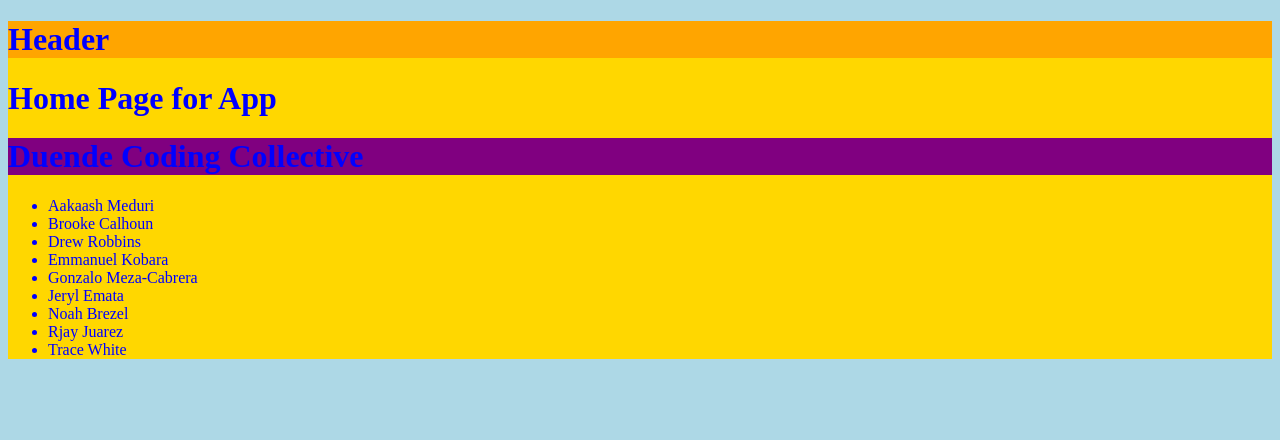
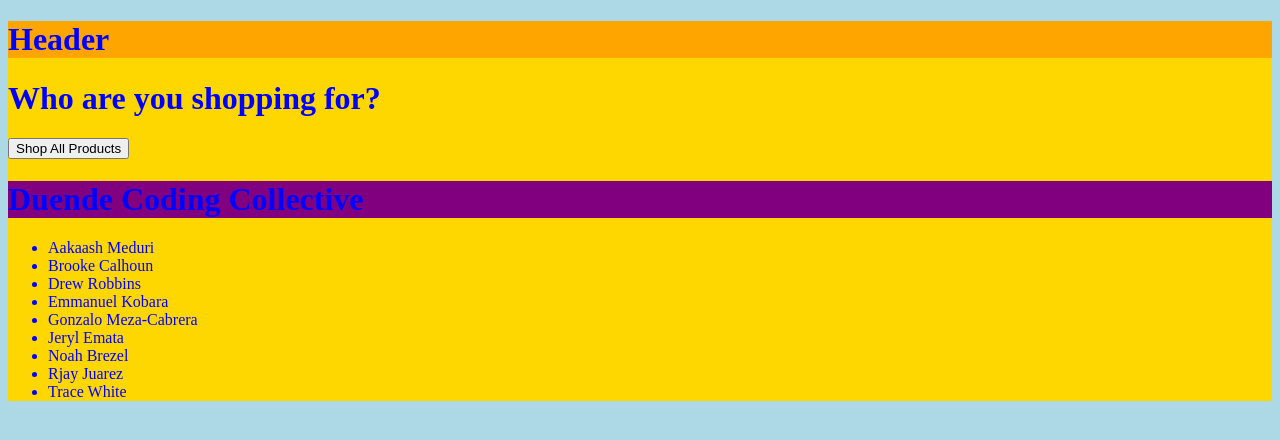
Before and after one commit to Robbins180/team4, a React (Create React App) app in the folder frontend/: page / in a window 1280 px wide. Shown: the top 440 px of the page. Built offline with nearby package versions, Linux system fonts and the light colour scheme.

Commit message:
small changes made to hero and suggested products file added

```diff
--- a/frontend/src/components/Hero.js
+++ b/frontend/src/components/Hero.js
@@ -1,11 +1,11 @@
 import React from "react";
-import '../styles/CSS/Hero.css';
-
+import "../styles/CSS/Hero.css";
 
 const Hero = () => {
   return (
     <div>
-      <Hero />
+      <h1>Who are you shopping for?</h1>
+      <button>Shop All Products</button>
     </div>
   );
 };
--- /dev/null
+++ b/frontend/src/components/SuggestedProducts.js
@@ -0,0 +1,7 @@
+import React from "react";
+
+const SuggestedProducts = () => {
+  return <div></div>;
+};
+
+export default SuggestedProducts;
--- a/frontend/src/pages/home.js
+++ b/frontend/src/pages/home.js
@@ -1,9 +1,12 @@
 import React from "react";
+import Hero from "../components/Hero";
+import SuggestedProducts from "../components/SuggestedProducts";
 
 const Home = () => {
   return (
     <div>
-      <h1>Home Page for App</h1>
+      <Hero />
+      <SuggestedProducts/>
     </div>
   );
 };
```
